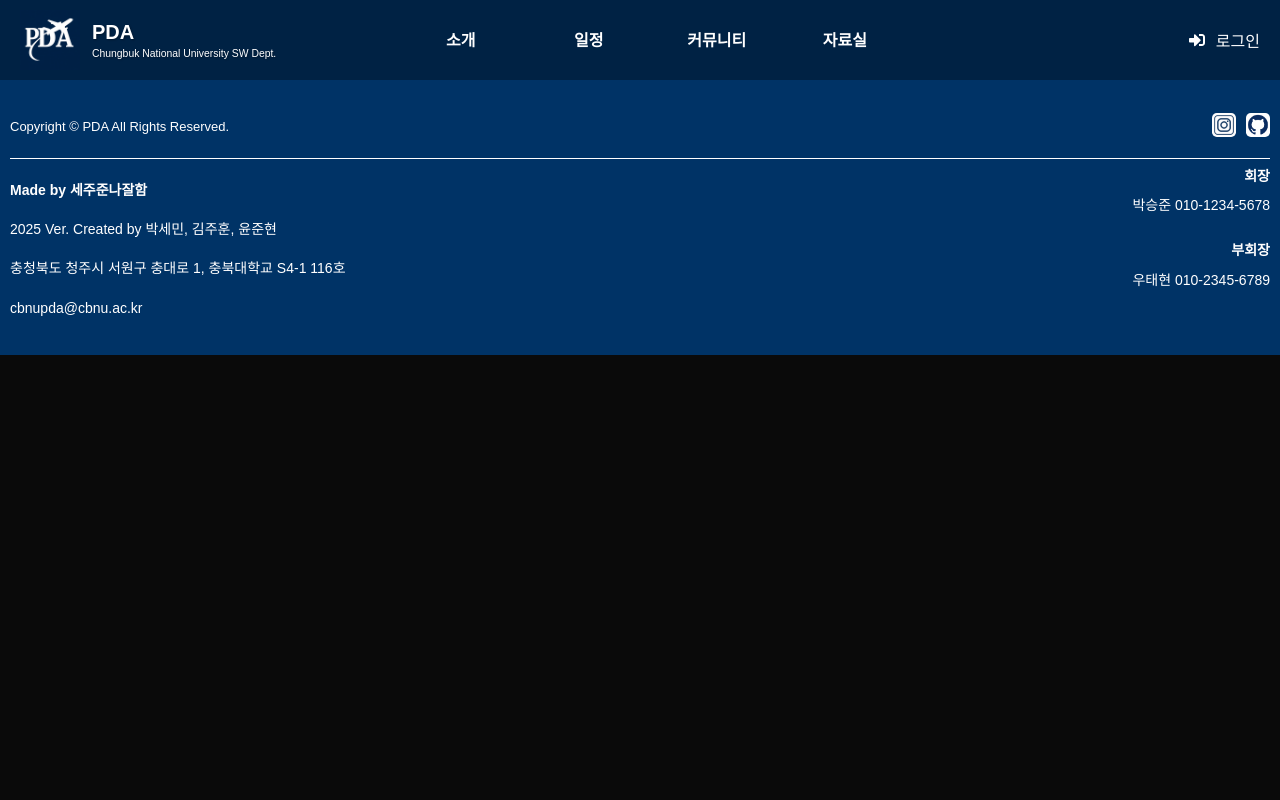
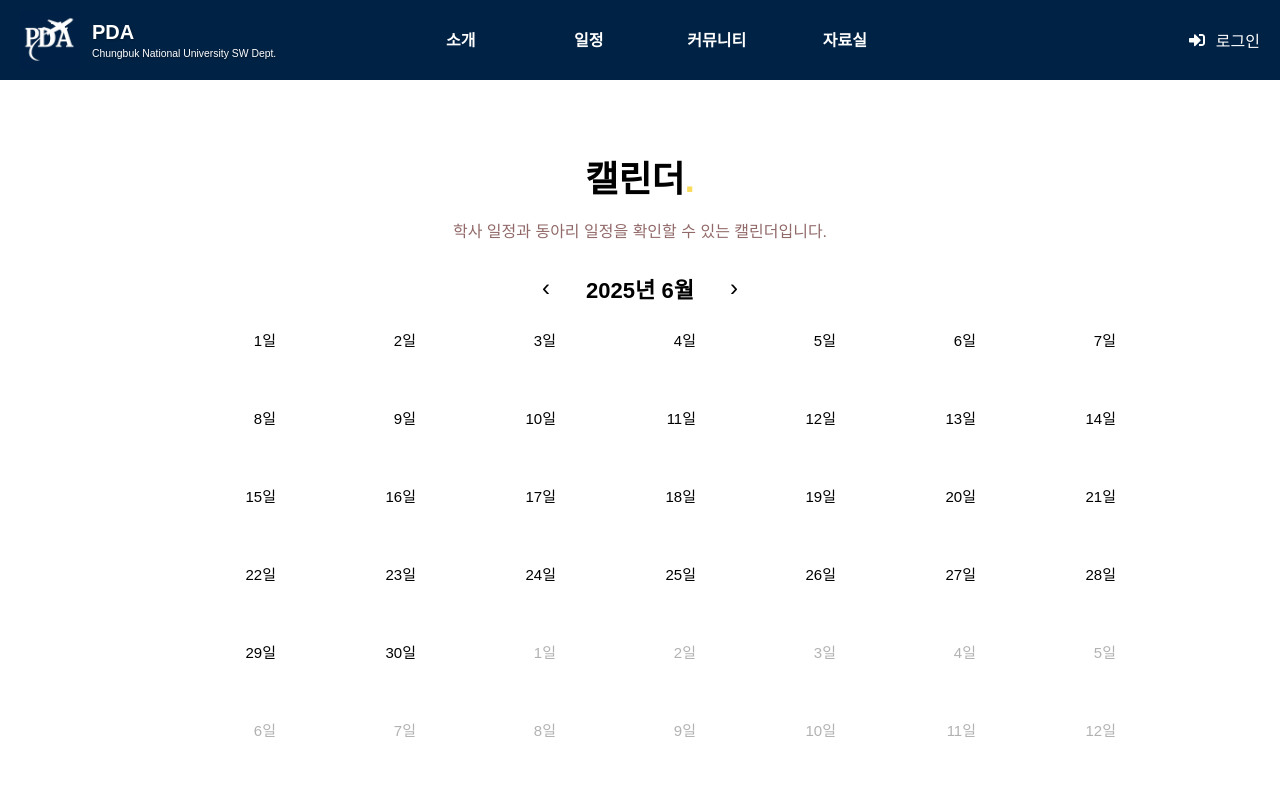
Before and after one commit to junhyeon-devops/club-website-infra, a React (Create React App) app: page /schedule/calendar in a window 1280 px wide. Shown: the top 800 px of the page. Built offline with nearby package versions, Linux system fonts and the light colour scheme.

Commit message:
캘린더페이지완성

```diff
--- a/src/App.js
+++ b/src/App.js
@@ -1,6 +1,7 @@
 import React from 'react';
 import { BrowserRouter as Router, Routes, Route } from 'react-router-dom';
 
+import Calendar from './pages/Calendar';
 import Header from './components/Header';
 import ImageSlider from './components/ImageSlider';
 import MainIntro from './pages/MainIntro';
@@ -11,6 +12,12 @@ import ClubIntro from './pages/ClubIntro';
 import Staff from './pages/Staff';
 
 function App() {
+  // ✅ 여기서 사용자 역할 설정 (로그인 연동 전에는 수동 테스트 가능)
+  const user = {
+    role: 'admin',      // 'admin' | 'user' | null
+    isLoggedIn: true    // 로그인 여부
+  };
+
   return (
     <Router>
       <Header />
@@ -25,13 +32,15 @@ function App() {
           }
         />
         <Route path="/login" element={<Login />} />
-
         <Route path="/intro/professors" element={<ProfessorIntro />} />
-
         <Route path="/intro/clubintro" element={<ClubIntro />} />
-
         <Route path="/intro/staff" element={<Staff />} />
 
+        {/* ✅ 역할 기반으로 isAdmin props 전달 */}
+        <Route
+          path="/schedule/calendar"
+          element={<Calendar isAdmin={user.role === 'admin'} />}
+        />
       </Routes>
       <Footer />
     </Router>
--- a/src/components/Header.js
+++ b/src/components/Header.js
@@ -14,7 +14,7 @@ const navItems = [
   {
     label: '일정',
     submenu: [
-      { text: '동아리 일정', link: '/schedule/club' },
+      { text: '동아리 일정', link: '/schedule/calendar' },
       { text: '내 일정', link: '/schedule/personal' },
     ],
   },
--- a/src/index.css
+++ b/src/index.css
@@ -1,3 +1,7 @@
+html, body, #root {
+  background-color: #ffffff;
+}
+
 body {
   margin: 0;
   font-family: -apple-system, BlinkMacSystemFont, 'Segoe UI', 'Roboto', 'Oxygen',
--- /dev/null
+++ b/src/pages/Calendar.css
@@ -0,0 +1,126 @@
+/* 전체 캘린더 배경과 글자 설정 */
+.calendar-wrapper {
+  background-color: #ffffff;
+  color: rgb(0, 0, 0);
+  padding: 40px 20px;
+  min-height: 100vh;
+
+  max-width: 1000px;
+  margin: 0 auto;
+}
+
+/* 헤더 스타일 */
+.calendar-header {
+  text-align: center;
+  margin-bottom: 30px;
+}
+
+.calendar-header h2 {
+  font-size: 36px;
+  margin-bottom: 10px;
+}
+
+.calendar-header .dot {
+  color: #F9DC5C;
+}
+
+.calendar-header p {
+  font-size: 16px;
+  color: #926969;
+}
+
+/* -------------------- FullCalendar 커스텀 -------------------- */
+
+/* 1. FullCalendar 구조 및 테두리 제거 */
+.fc,
+.fc-theme-standard .fc-scrollgrid {
+  border: none !important;
+  border-top: none !important;
+  border-bottom: none !important;
+  box-shadow: none !important;
+  background: transparent !important;
+}
+
+.fc-theme-standard table,
+.fc-theme-standard td,
+.fc-theme-standard th,
+.fc-scrollgrid-sync-table,
+.fc-scrollgrid-section,
+.fc-scrollgrid-section table,
+.fc-scrollgrid-section td {
+  border: none !important;
+  outline: none !important;
+  box-shadow: none !important;
+  background: transparent !important;
+}
+
+/* 2. 날짜 셀 레이아웃 */
+.fc-daygrid-day {
+  display: inline-block !important;
+  width: 14%;
+  text-align: center;
+  vertical-align: top;
+  border: none !important;
+  background: none !important;
+  padding: 12px 0;
+  box-sizing: border-box;
+}
+
+/* 3. 날짜 숫자 */
+.fc-daygrid-day-number {
+  font-size: 15px;
+  color: rgb(0, 0, 0);
+  font-weight: normal;
+  padding: 10px;
+}
+
+/* 4. 요일 헤더 숨기기 */
+.fc-col-header {
+  display: none !important;
+}
+
+/* 5. FullCalendar 기본 버튼 제거 후 커스텀 헤더 적용 */
+.fc-toolbar-title {
+  display: none;
+}
+.fc-button {
+  display: none;
+}
+
+/* 6. 이벤트 숨김 */
+.fc-event {
+  display: none !important;
+}
+
+/* 7. 오늘 강조 제거 */
+.fc-day-today {
+  background: transparent !important;
+}
+
+/* ✅ 8. 커스텀 헤더 (‹ 제목 › 구조) */
+.custom-toolbar {
+  display: flex;
+  justify-content: center;
+  align-items: center;
+  gap: 30px;
+  margin-bottom: 20px;
+}
+
+.nav-btn {
+  background: none;
+  border: none;
+  font-size: 24px;
+  cursor: pointer;
+  color: rgb(0, 0, 0);
+  transition: transform 0.2s;
+}
+
+.nav-btn:hover {
+  transform: scale(1.2);
+}
+
+.calendar-title {
+  font-size: 22px;
+  font-weight: bold;
+  margin: 0;
+}
--- /dev/null
+++ b/src/pages/Calendar.js
@@ -0,0 +1,59 @@
+import React, { useState, useRef, useEffect } from 'react';
+import './Calendar.css';
+
+import FullCalendar from '@fullcalendar/react';
+import dayGridPlugin from '@fullcalendar/daygrid';
+import interactionPlugin from '@fullcalendar/interaction';
+
+function Calendar({ isAdmin }) {
+  const [events, setEvents] = useState([]);
+  const calendarRef = useRef(null);
+  const [currentTitle, setCurrentTitle] = useState('');
+
+  // 현재 월 제목 업데이트
+  useEffect(() => {
+    const calendarApi = calendarRef.current?.getApi();
+    if (calendarApi) {
+      setCurrentTitle(calendarApi.view.title);
+    }
+  }, []);
+
+  const handlePrev = () => {
+    const calendarApi = calendarRef.current?.getApi();
+    calendarApi.prev();
+    setCurrentTitle(calendarApi.view.title);
+  };
+
+  const handleNext = () => {
+    const calendarApi = calendarRef.current?.getApi();
+    calendarApi.next();
+    setCurrentTitle(calendarApi.view.title);
+  };
+
+  return (
+    <div className="calendar-wrapper">
+      <div className="calendar-header">
+        <h2>캘린더<span className="dot">.</span></h2>
+        <p>학사 일정과 동아리 일정을 확인할 수 있는 캘린더입니다.</p>
+      </div>
+
+      <div className="custom-toolbar">
+        <button className="nav-btn" onClick={handlePrev}>‹</button>
+        <h2 className="calendar-title">{currentTitle}</h2>
+        <button className="nav-btn" onClick={handleNext}>›</button>
+      </div>
+
+      <FullCalendar
+        ref={calendarRef}
+        plugins={[dayGridPlugin, interactionPlugin]}
+        initialView="dayGridMonth"
+        locale="ko"
+        events={events}
+        height="auto"
+        headerToolbar={false} // ✅ 기본 헤더 제거
+      />
+    </div>
+  );
+}
+
+export default Calendar;
```
